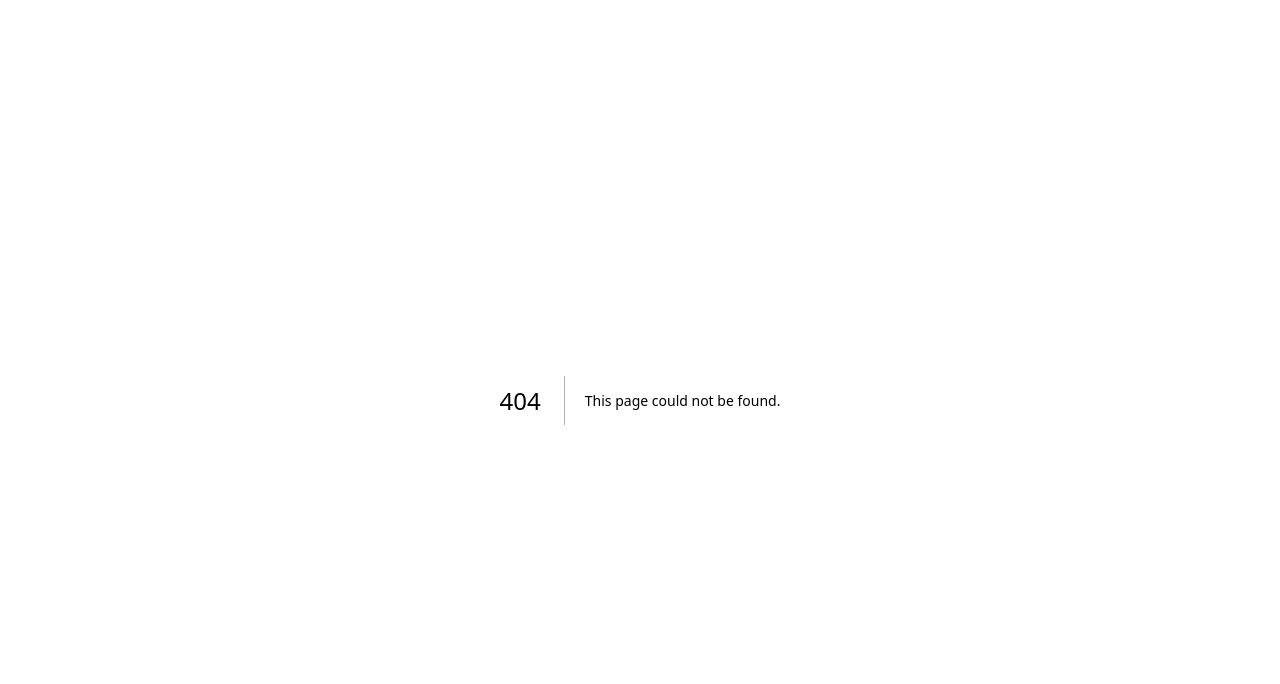
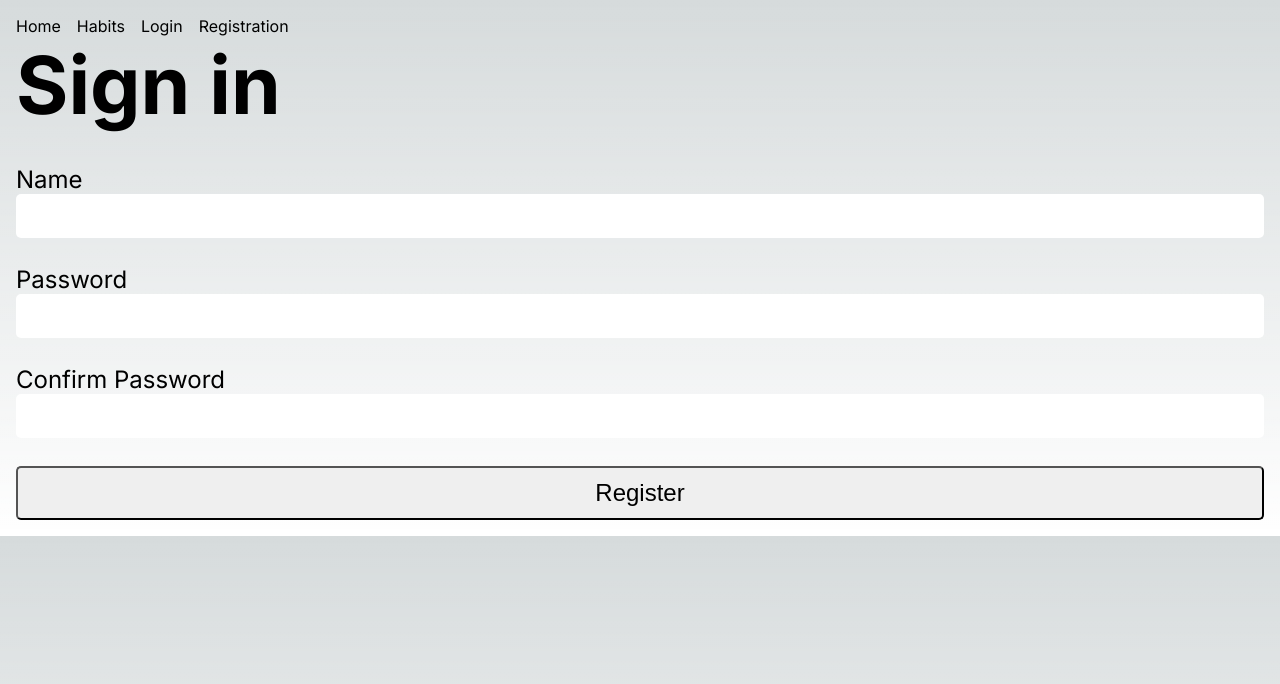
Before and after one commit to aitor-i/polosa-web, a Next.js app: page /registration in a window 1280 px wide. Before the commit this address had no page. Shown: the top 684 px of the page. Built offline with nearby package versions, Linux system fonts and the light colour scheme.

Commit message:
ADD - Registration page

```diff
--- /dev/null
+++ b/src/app/registration/page.tsx
@@ -0,0 +1,5 @@
+import RegistrationPage from "components/RegistrationPage";
+
+export default function Registration() {
+  return <RegistrationPage />;
+}
--- /dev/null
+++ b/src/components/RegistrationPage/RegistrationPage.module.css
@@ -0,0 +1,22 @@
+.form {
+  margin-top: 2rem;
+  display: flex;
+  flex-direction: column;
+  gap: 1.7rem;
+}
+
+.inputContainer {
+  font-size: 1.5rem;
+  display: flex;
+  flex-direction: column;
+}
+.buttonContainer {
+  display: flex;
+  justify-content: flex-end;
+}
+.submit {
+  font-size: 1.5rem;
+  padding: 0.7rem;
+  border-radius: 5px;
+  width: 100%;
+}
--- /dev/null
+++ b/src/components/RegistrationPage/RegistrationPage.tsx
@@ -0,0 +1,31 @@
+import Navigation from "components/Navigation";
+
+import styles from "./RegistrationPage.module.css";
+
+export const RegistrationPage = () => {
+  return (
+    <main>
+      <Navigation />
+      <h1>Sign in</h1>
+      <form className={styles.form}>
+        <span className={styles.inputContainer}>
+          <label htmlFor="">Name</label>
+          <input type="text" />
+        </span>
+        <span className={styles.inputContainer}>
+          <label htmlFor="">Password</label>
+          <input type="password" />
+        </span>
+        <span className={styles.inputContainer}>
+          <label htmlFor="">Confirm Password</label>
+          <input type="password" />
+        </span>
+        <span className={styles.buttonContainer}>
+          <button className={styles.submit} type="submit">
+            Register
+          </button>
+        </span>
+      </form>
+    </main>
+  );
+};
--- /dev/null
+++ b/src/components/RegistrationPage/index.ts
@@ -0,0 +1,3 @@
+import { RegistrationPage } from "./RegistrationPage";
+
+export default RegistrationPage;
```
